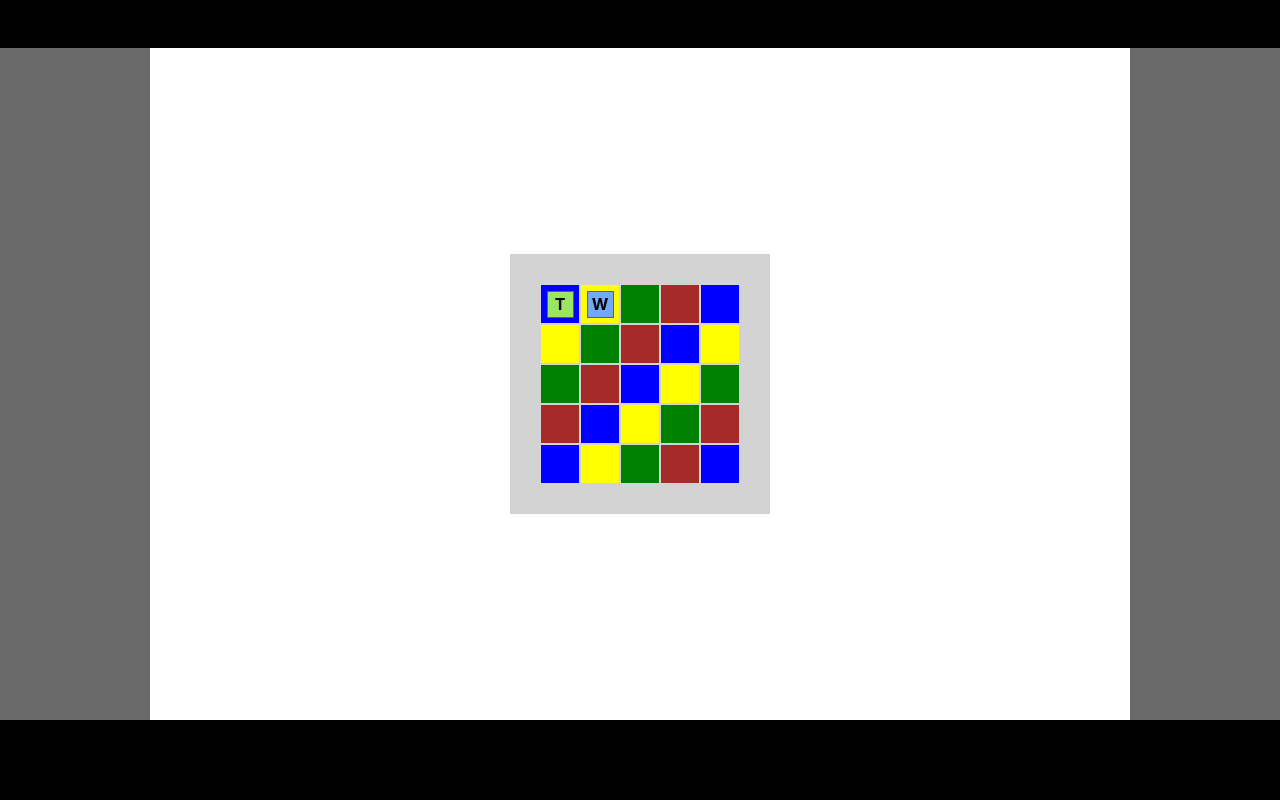
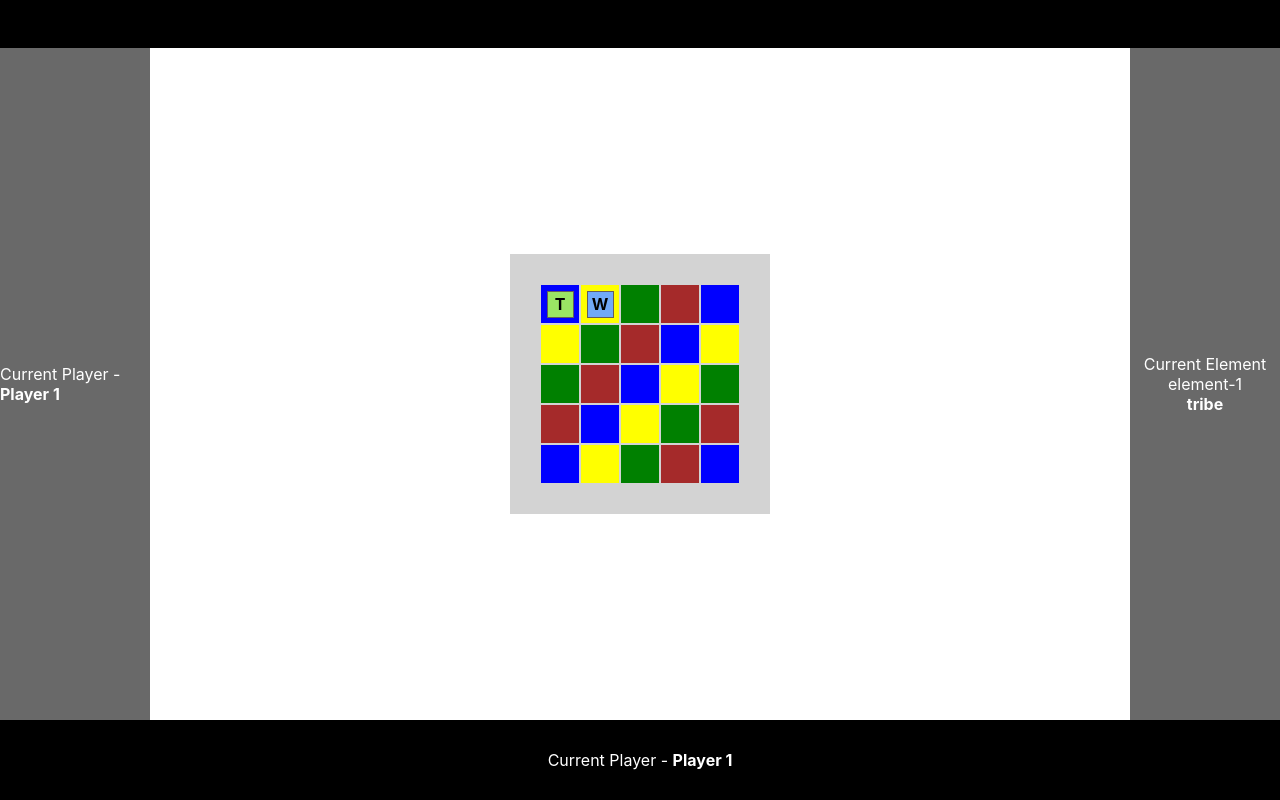
Before and after one commit to ash-uncover/ap-games-svelte, a Svelte app: page / in a window 1280 px wide. Both pictures are taken after a click on the button "Generate". Built offline with nearby package versions, Linux system fonts and the light colour scheme.

Commit message:
handle two elements

```diff
--- a/src/App.svelte
+++ b/src/App.svelte
@@ -1,5 +1,9 @@
+<!-- SCRIPTS -->
+
 <script>
-  import { KEY_CODES } from 'util/keys.js'
+  import {
+    KEY_CODES,
+  } from 'util/keys.js'
   import {
     BOARD_TYPE,
     BOARD_TYPES,
@@ -14,13 +18,23 @@
     createElement,
   } from 'stores/elements.js'
   import {
+    activeElement,
+    activePlayer,
+  } from 'stores/game.js'
+  import {
     createPlayer,
   } from 'stores/players.js'
 
   import {
-    moveElement
+    moveElement,
   } from 'stores/actions/moveElement.js'
+  import {
+    nextActiveElement,
+  } from 'stores/actions/nextActiveElement.js'
 
+  import AppFooter from 'components/app/AppFooter.svelte'
+  import AppPanelLeft from 'components/app/AppPanelLeft.svelte'
+  import AppPanelRight from 'components/app/AppPanelRight.svelte'
   import Board from 'components/board/Board.svelte'
   import Button from 'components/common/Button.svelte'
 
@@ -32,19 +46,23 @@
   window.addEventListener('keydown', (event) => {
     switch (event.keyCode) {
       case KEY_CODES.ARROW_LEFT: {
-        moveElement('element-1', -1, 0)
+        moveElement($activeElement, -1, 0)
+        nextActiveElement()
         break
       }
       case KEY_CODES.ARROW_UP: {
-        moveElement('element-1', 0, -1)
+        moveElement($activeElement, 0, -1)
+        nextActiveElement()
         break
       }
       case KEY_CODES.ARROW_RIGHT: {
-        moveElement('element-1', 1, 0)
+        moveElement($activeElement, 1, 0)
+        nextActiveElement()
         break
       }
       case KEY_CODES.ARROW_DOWN: {
-        moveElement('element-1', 0, 1)
+        moveElement($activeElement, 0, 1)
+        nextActiveElement()
         break
       }
       default: {
@@ -58,19 +76,23 @@
     generateBoard(type, width, height)
     const player1Id = createPlayer()
     const player2Id = createPlayer()
-    createElement({
+    const element1Id = createElement({
       type: ELEMENT_TYPE.TRIBE,
       tile: 'tile-1',
       player: player1Id,
     })
-    createElement({
+    const element2Id = createElement({
       type: ELEMENT_TYPE.WARRIOR,
       tile: 'tile-2',
       player: player2Id,
     })
+    $activePlayer = player1Id
+    $activeElement = element1Id
   }
 
 </script>
+
+<!-- RENDERING -->
 
 <div
   class='app'
@@ -100,27 +122,31 @@
     {/if}
   </div>
 
-  <div class='panel-left'>
+  <div class='content'>
+    <div class='panel panel-left'>
+      <AppPanelLeft />
+    </div>
 
-  </div>
+    <div class='area'>
+      {#if generated}
+        <Board />
+      {:else}
+        <div>Create a board to start</div>
+      {/if}
+    </div>
 
-  <div class='area'>
-    {#if generated}
-      <Board />
-    {:else}
-      <div>Create a board to start</div>
-    {/if}
-  </div>
-
-  <div class='panel-right'>
-
+    <div class='panel panel-right'>
+      <AppPanelRight />
+    </div>
   </div>
 
   <div class='footer'>
-
+    <AppFooter />
   </div>
 
 </div>
+
+<!-- STYLE -->
 
 <style>
   .app {
@@ -130,8 +156,16 @@
     left: 0;
     right: 0;
     overflow: hidden;
+
+    display: flex;
+    flex-direction: column;
   }
   .toolbar {
+    position: relative;
+    width: 100%;
+    flex-shrink: 0;
+    flex-grow: 0;
+
     padding: 0 2rem;
     height: 3rem;
     background: black;
@@ -148,40 +182,37 @@
     margin: 0;
     padding: 0;
   }
+  .content {
+    position: relative;
+    width: 100%;
+    flex-grow: 1;
+    display: flex;
+  }
+  .panel {
+    position: relative;
+    height: 100%;
+    flex-shrink: 0;
+    flex-grow: 0;
+    width: 150px;
+    background: dimgray;
+  }
   .area {
-    position: absolute;
-    top: 3rem;
-    bottom: 5rem;
-    left: 150px;
-    right: 150px;
+    position: relative;
+    height: 100%;
+    flex-grow: 1;
     overflow: auto;
 
     display: flex;
     align-items: center;
     justify-content: center;
   }
-  .panel-left {
-    position: absolute;
-    top: 3rem;
-    bottom: 0;
-    left: 0;
-    width: 150px;
-    background: dimgray;
-  }
-  .panel-right {
-    position: absolute;
-    top: 3rem;
-    bottom: 0;
-    right: 0;
-    width: 150px;
-    background: dimgray;
-  }
   .footer {
-    position: absolute;
+    position: relative;
+    width: 100%;
+    flex-shrink: 0;
+    flex-grow: 0;
+
     height: 5rem;
-    bottom: 0;
-    right: 0;
-    left: 0;
     background: black;
   }
 </style>
--- /dev/null
+++ b/src/components/app/AppFooter.svelte
@@ -0,0 +1,60 @@
+<script>
+  import { onDestroy } from 'svelte'
+
+  import {
+    PLAYERS_MAP,
+  } from 'stores/players.js'
+  import {
+    activePlayer,
+  } from 'stores/game.js'
+
+  // Store binding
+  let activePlayerId
+  let player
+  let unsubscribePlayer
+  const unsubcribeActivePlayer = activePlayer.subscribe(value => {
+    activePlayerId = value
+    unsubscribePlayer && unsubscribePlayer()
+    if (activePlayerId && PLAYERS_MAP[activePlayerId]) {
+      unsubscribePlayer = PLAYERS_MAP[activePlayerId].subscribe(value => {
+        player = value
+      })
+    }
+  })
+
+  onDestroy(() => {
+    unsubcribeActivePlayer()
+    unsubscribePlayer && unsubscribePlayer()
+  })
+
+</script>
+
+<!-- RENDERING -->
+
+<div
+  class='app-footer'
+>
+  {#if player}
+    <span>
+      Current Player - <strong>{player.name}</strong>
+    </span>
+  {/if}
+</div>
+
+<!-- STYLE -->
+
+<style>
+  .app-footer {
+    position: absolute;
+    top: 0;
+    bottom: 0;
+    left: 0;
+    right: 0;
+
+    color: white;
+
+    display: flex;
+    align-items: center;
+    justify-content: center;
+  }
+</style>
--- /dev/null
+++ b/src/components/app/AppPanelLeft.svelte
@@ -0,0 +1,60 @@
+<script>
+    import { onDestroy } from 'svelte'
+
+    import {
+      PLAYERS_MAP,
+    } from 'stores/players.js'
+    import {
+      activePlayer,
+    } from 'stores/game.js'
+
+    // Store binding
+    let activePlayerId
+    let player
+    let unsubscribePlayer
+    const unsubcribeActivePlayer = activePlayer.subscribe(value => {
+      activePlayerId = value
+      unsubscribePlayer && unsubscribePlayer()
+      if (activePlayerId && PLAYERS_MAP[activePlayerId]) {
+        unsubscribePlayer = PLAYERS_MAP[activePlayerId].subscribe(value => {
+          player = value
+        })
+      }
+    })
+
+    onDestroy(() => {
+      unsubcribeActivePlayer()
+      unsubscribePlayer && unsubscribePlayer()
+    })
+
+  </script>
+
+  <!-- RENDERING -->
+
+  <div
+    class='app-panel-left'
+  >
+    {#if player}
+      <span>
+        Current Player - <strong>{player.name}</strong>
+      </span>
+    {/if}
+  </div>
+
+  <!-- STYLE -->
+
+  <style>
+    .app-panel-left {
+      position: absolute;
+      top: 0;
+      bottom: 0;
+      left: 0;
+      right: 0;
+
+      color: white;
+
+      display: flex;
+      align-items: center;
+      justify-content: center;
+    }
+  </style>
--- /dev/null
+++ b/src/components/app/AppPanelRight.svelte
@@ -0,0 +1,67 @@
+<script>
+    import { onDestroy } from 'svelte'
+
+    import {
+      ELEMENTS_MAP,
+    } from 'stores/elements.js'
+    import {
+      activeElement,
+    } from 'stores/game.js'
+
+    // Store binding
+    let activeElementId
+    let element
+    let unsubscribeElement
+    const unsubcribeActiveElement = activeElement.subscribe(value => {
+      activeElementId = value
+      unsubscribeElement && unsubscribeElement()
+      if (activeElementId && ELEMENTS_MAP[activeElementId]) {
+        unsubscribeElement = ELEMENTS_MAP[activeElementId].subscribe(value => {
+          element = value
+        })
+      }
+    })
+
+    onDestroy(() => {
+      unsubcribeActiveElement()
+      unsubscribeElement && unsubscribeElement()
+    })
+
+  </script>
+
+  <!-- RENDERING -->
+
+  <div
+    class='app-panel-right'
+  >
+    {#if element}
+      <div>
+        Current Element
+      </div>
+      <div>
+        {element.id}
+      </div>
+      <div>
+        <strong>{element.type}</strong>
+      </div>
+    {/if}
+  </div>
+
+  <!-- STYLE -->
+
+  <style>
+    .app-panel-right {
+      position: absolute;
+      top: 0;
+      bottom: 0;
+      left: 0;
+      right: 0;
+
+      color: white;
+
+      display: flex;
+      flex-direction: column;
+      align-items: center;
+      justify-content: center;
+    }
+  </style>
--- a/src/components/board/Board.svelte
+++ b/src/components/board/Board.svelte
@@ -3,8 +3,10 @@
 
   import {
     board,
+  } from 'stores/board.js'
+  import {
     selectedTile,
-  } from 'stores/board.js'
+  } from 'stores/game.js'
 
   function isInSelectionRange(x, y, range = 2) {
     if ($selectedTile && $selectedTile.x > -1 && $selectedTile.y > -1) {
--- a/src/main.js
+++ b/src/main.js
@@ -2,9 +2,7 @@ import App from './App.svelte';
 
 const app = new App({
 	target: document.body,
-	props: {
-		name: 'world'
-	}
+	props: {}
 });
 
 export default app;
--- /dev/null
+++ b/src/stores/actions/nextActiveElement.js
@@ -0,0 +1,30 @@
+
+import {
+  activeElement,
+  activePlayer,
+} from 'stores/game.js'
+import {
+  ELEMENTS_MAP,
+} from 'stores/elements.js'
+import {
+  PLAYERS,
+  PLAYERS_MAP,
+} from 'stores/players.js'
+
+let activeElementId
+activeElement.subscribe(value => {
+  activeElementId = value
+})
+let activePlayerId
+activePlayer.subscribe(value => {
+  activePlayerId = value
+})
+
+export function nextActiveElement() {
+  let playerIndex = PLAYERS.indexOf(PLAYERS_MAP[activePlayerId])
+
+  PLAYERS[(playerIndex + 1) % PLAYERS.length].subscribe(value => {
+    activeElement.set(value.elements[0])
+    activePlayer.set(value.id)
+  })()
+}
--- a/src/stores/actions/selectTile.js
+++ b/src/stores/actions/selectTile.js
@@ -1,7 +1,9 @@
 import {
   board,
+} from 'stores/board.js'
+import {
   selectedTile,
-} from 'stores/board.js'
+} from 'stores/game.js'
 
 let boardValue
 board.subscribe(value => {
--- a/src/stores/board.js
+++ b/src/stores/board.js
@@ -8,9 +8,6 @@ import {
 import {
   createTile,
 } from 'stores/tiles.js'
-
-export const selectedTile = writable(null)
-export const selectedElement = writable(null)
 
 export const board = writable({
   type: BOARD_TYPE.SQUARE,
--- a/src/stores/elements.js
+++ b/src/stores/elements.js
@@ -1,5 +1,8 @@
 import { writable } from 'svelte/store'
 
+import {
+  PLAYERS_MAP,
+} from 'stores/players.js'
 import {
   TILES_MAP,
 } from 'stores/tiles.js'
@@ -19,6 +22,10 @@ export const createElement = ({tile, type, player}) => {
   })
   ELEMENTS.push(result)
   ELEMENTS_MAP[id] = result
+  PLAYERS_MAP[player].update(player => ({
+    ...player,
+    elements: [...player.elements, id]
+  }))
   TILES_MAP[tile].update(tile => ({
     ...tile,
     elements: [...tile.elements, id]
--- /dev/null
+++ b/src/stores/game.js
@@ -0,0 +1,5 @@
+import { writable } from 'svelte/store'
+
+export const selectedTile = writable(null)
+export const activeElement = writable(null)
+export const activePlayer = writable(null)
--- a/src/stores/players.js
+++ b/src/stores/players.js
@@ -9,6 +9,7 @@ export const createPlayer = (n) => {
   const result = writable({
     id,
     name,
+    elements: []
   })
   PLAYERS.push(result)
   PLAYERS_MAP[id] = result
```
